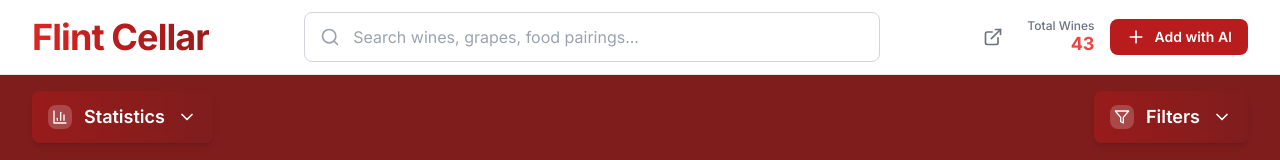
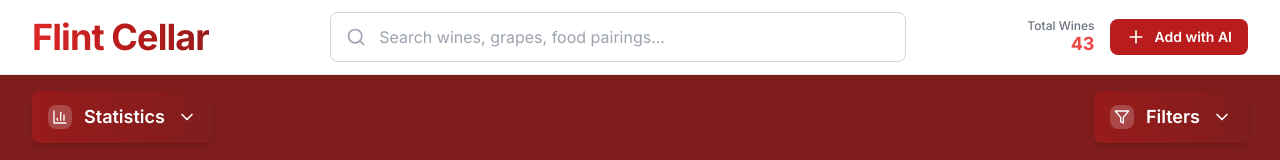
Before and after one commit to fellot/flint, a Next.js app: page / in a window 1280 px wide. Shown: the top 160 px of the page. Built offline with nearby package versions, Linux system fonts and the light colour scheme.

Commit message:
link button removal

```diff
--- a/app/page.tsx
+++ b/app/page.tsx
@@ -9,7 +9,7 @@ import AIWineModal from '@/components/AIWineModal';
 import SommelierWidget from '@/components/SommelierWidget';
 import WineModal from '@/components/WineModal';
 import MobileCellarExperience from '@/components/MobileCellarExperience';
-import { Plus, Wine as WineIcon, BarChart3, MapPin, Palette, Calendar, Search, ChevronDown, ChevronUp, Filter, ExternalLink } from 'lucide-react';
+import { Plus, Wine as WineIcon, BarChart3, MapPin, Palette, Calendar, Search, ChevronDown, ChevronUp, Filter } from 'lucide-react';
 
 const DEFAULT_FILTERS: WineFilters = {
   country: 'all',
@@ -432,16 +432,6 @@ export default function Home() {
                 </div>
 
                 <div className="flex items-center space-x-4">
-                  <a
-                    href="https://www.lcbo.com/content/lcbo/en/vintages/classics-collection.html"
-                    target="_blank"
-                    rel="noopener noreferrer"
-                    className="p-2 text-gray-500 hover:text-red-600 transition-colors"
-                    aria-label="LCBO Classics Collection"
-                    title="LCBO Classics Collection"
-                  >
-                    <ExternalLink className="h-5 w-5" />
-                  </a>
                   <div className="text-right">
                     <div className="text-xs text-gray-500 font-medium leading-tight">{getDynamicWineLabel()}</div>
                     <div className="text-lg font-bold text-red-500 leading-tight">
```
